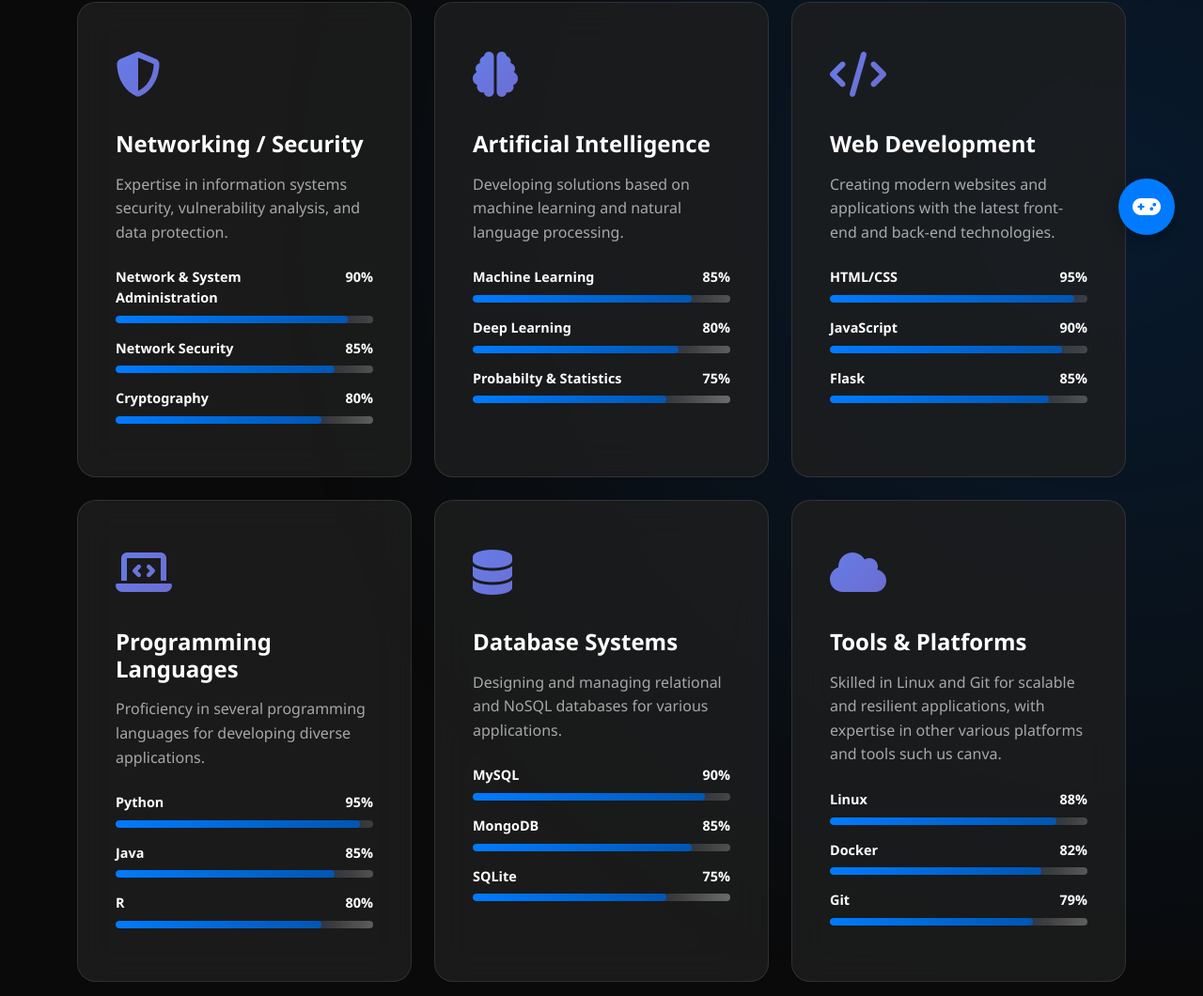
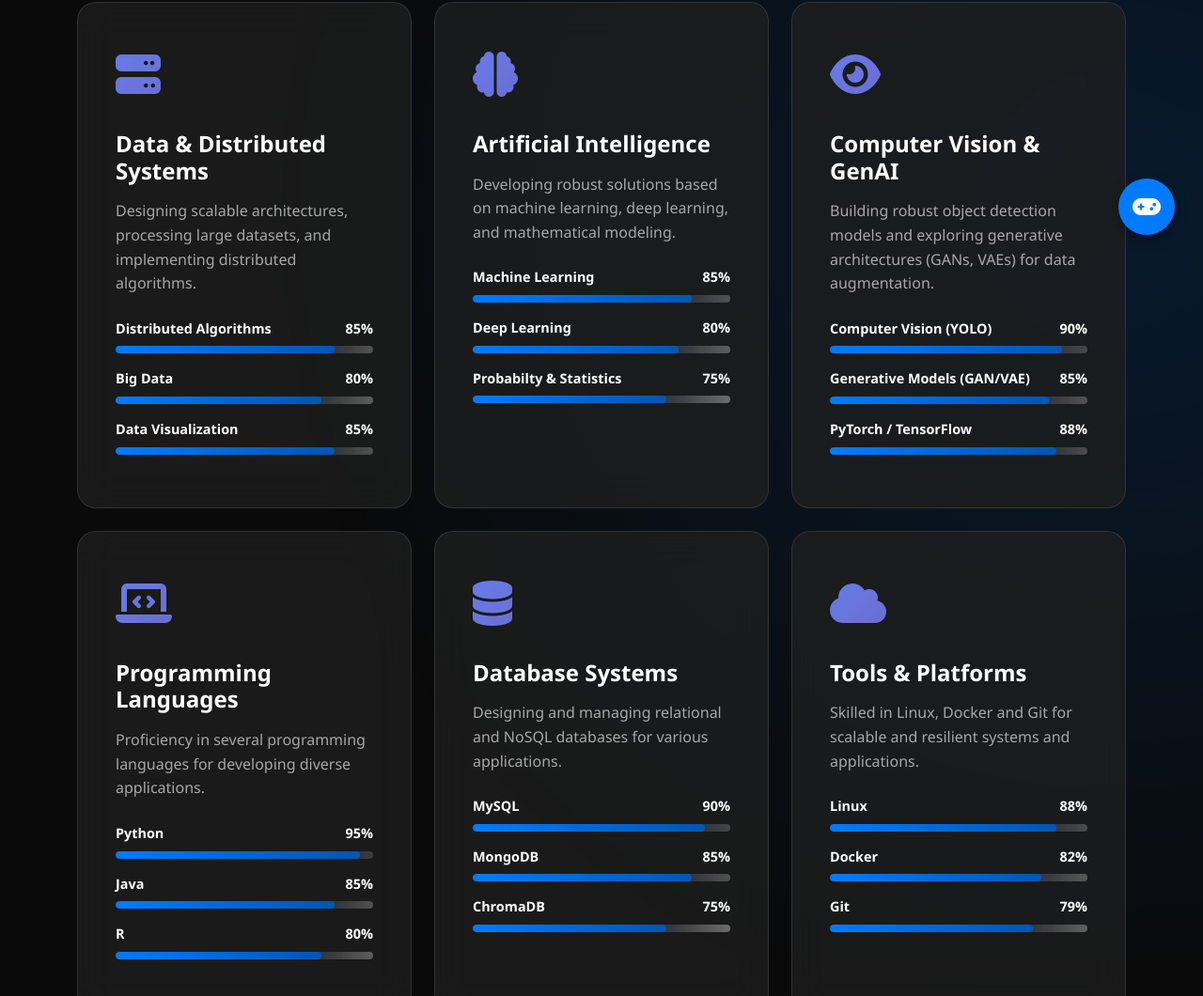
Before and after one commit to AymanMidan/My-Portfolio, a plain HTML site: page skills.html in a window 1280 px wide. Shown: the part 520-1580 px from the top of the page at 94% size. Drawn offline with nearby package versions, Linux system fonts and the light colour scheme.

Commit message:
Add files via upload

```diff
--- a/skills.html
+++ b/skills.html
@@ -462,29 +462,20 @@
   <section class="py-5">
     <div class="container">
       <div class="row g-4">
-        <!-- Cybersecurity Skills -->
+        <!-- Data & Distributed Systems Skills -->
         <div class="col-md-6 col-lg-4" data-aos="fade-up" data-aos-delay="100">
           <div class="skill-card">
             <div class="skill-icon">
-              <i class="fas fa-shield-alt"></i>
+              <i class="fas fa-server"></i>
             </div>
-            <h3 class="skill-title">Networking / Security</h3>
+            <h3 class="skill-title">Data & Distributed Systems</h3>
             <p class="skill-description">
-              Expertise in information systems security, vulnerability analysis, and data protection.
+              Designing scalable architectures, processing large datasets, and implementing distributed algorithms.
             </p>
             <div class="skill-progress">
               <div class="progress-item">
                 <div class="progress-label">
-                  <span>Network & System Administration</span>
-                  <span>90%</span>
-                </div>
-                <div class="progress-bar-custom">
-                  <div class="progress-fill" style="width: 90%"></div>
-                </div>
-              </div>
-              <div class="progress-item">
-                <div class="progress-label">
-                  <span>Network Security</span>
+                  <span>Distributed Algorithms</span>
                   <span>85%</span>
                 </div>
                 <div class="progress-bar-custom">
@@ -493,11 +484,20 @@
               </div>
               <div class="progress-item">
                 <div class="progress-label">
-                  <span>Cryptography</span>
+                  <span>Big Data</span>
                   <span>80%</span>
                 </div>
                 <div class="progress-bar-custom">
                   <div class="progress-fill" style="width: 80%"></div>
+                </div>
+              </div>
+              <div class="progress-item">
+                <div class="progress-label">
+                  <span>Data Visualization</span>
+                  <span>85%</span>
+                </div>
+                <div class="progress-bar-custom">
+                  <div class="progress-fill" style="width: 85%"></div>
                 </div>
               </div>
             </div>
@@ -512,7 +512,7 @@
             </div>
             <h3 class="skill-title">Artificial Intelligence</h3>
             <p class="skill-description">
-              Developing solutions based on machine learning and natural language processing.
+              Developing robust solutions based on machine learning, deep learning, and mathematical modeling.
             </p>
             <div class="skill-progress">
               <div class="progress-item">
@@ -546,29 +546,20 @@
           </div>
         </div>
 
-        <!-- Web Development Skills -->
+        <!-- Computer Vision & GenAI Skills -->
         <div class="col-md-6 col-lg-4" data-aos="fade-up" data-aos-delay="300">
           <div class="skill-card">
             <div class="skill-icon">
-              <i class="fas fa-code"></i>
+              <i class="fas fa-eye"></i>
             </div>
-            <h3 class="skill-title">Web Development</h3>
+            <h3 class="skill-title">Computer Vision & GenAI</h3>
             <p class="skill-description">
-              Creating modern websites and applications with the latest front-end and back-end technologies.
+              Building robust object detection models and exploring generative architectures (GANs, VAEs) for data augmentation.
             </p>
             <div class="skill-progress">
               <div class="progress-item">
                 <div class="progress-label">
-                  <span>HTML/CSS</span>
-                  <span>95%</span>
-                </div>
-                <div class="progress-bar-custom">
-                  <div class="progress-fill" style="width: 95%"></div>
-                </div>
-              </div>
-              <div class="progress-item">
-                <div class="progress-label">
-                  <span>JavaScript</span>
+                  <span>Computer Vision (YOLO)</span>
                   <span>90%</span>
                 </div>
                 <div class="progress-bar-custom">
@@ -577,11 +568,20 @@
               </div>
               <div class="progress-item">
                 <div class="progress-label">
-                  <span>Flask</span>
+                  <span>Generative Models (GAN/VAE)</span>
                   <span>85%</span>
                 </div>
                 <div class="progress-bar-custom">
                   <div class="progress-fill" style="width: 85%"></div>
+                </div>
+              </div>
+              <div class="progress-item">
+                <div class="progress-label">
+                  <span>PyTorch / TensorFlow</span>
+                  <span>88%</span>
+                </div>
+                <div class="progress-bar-custom">
+                  <div class="progress-fill" style="width: 88%"></div>
                 </div>
               </div>
             </div>
@@ -661,7 +661,7 @@
               </div>
               <div class="progress-item">
                 <div class="progress-label">
-                  <span>SQLite</span>
+                  <span>ChromaDB</span>
                   <span>75%</span>
                 </div>
                 <div class="progress-bar-custom">
@@ -680,7 +680,7 @@
             </div>
             <h3 class="skill-title">Tools & Platforms</h3>
             <p class="skill-description">
-              Skilled in Linux and Git for scalable and resilient applications, with expertise in other various platforms and tools such us canva.
+              Skilled in Linux, Docker and Git for scalable and resilient systems and applications.
             </p>
             <div class="skill-progress">
               <div class="progress-item">
@@ -750,7 +750,7 @@
 </div>
 
   <footer class="py-4 text-center">
-    <p class="mb-0">© 2025 Ayman MIDAN — All rights deserved</p>
+    <p class="mb-0">© 2026 Ayman MIDAN — All rights deserved</p>
   </footer>
 
   <div class="custom-cursor"></div>
@@ -791,8 +791,8 @@
       // Données des compétences pour le jeu
       const skillsData = [
         {
-          icon: 'fas fa-shield-alt',
-          title: 'Networking / Security',
+          icon: 'fas fa-server',
+          title: 'Data & Distributed Systems',
           isIntruder: false
         },
         {
@@ -801,8 +801,8 @@
           isIntruder: false
         },
         {
-          icon: 'fas fa-code',
-          title: 'Web Development',
+          icon: 'fas fa-eye',
+          title: 'Computer Vision & GenAI',
           isIntruder: false
         },
         {
@@ -818,7 +818,7 @@
         {
           icon: 'fas fa-cloud',
           title: 'Cloud Computing',
-          isIntruder: true // L'intrus
+          isIntruder: false
         },
         {
           icon: 'fas fa-network-wired',
@@ -828,7 +828,7 @@
         {
           icon: 'fas fa-mobile-alt',
           title: 'Desktop Development',
-          isIntruder: false
+          isIntruder: true // L'intrus
         }
       ];
 
@@ -1010,7 +1010,7 @@
           const b = parseInt(accentColor.slice(5, 7), 16);
           rgb = `${r}, ${g}, ${b}`;
         } else if (accentColor.startsWith('rgb')) {
-          rgb = accentColor.replace(/^rgb\(|\)$/g, '').trim();
+          rgb = accentColor.replace(/^rgb\(\vert{}\)$/g, '').trim();
         } else {
           rgb = '0, 123, 255'; // Valeur par défaut
         }
```
Also changed, not shown: about.html (+1 -1 lines), contact.html (+3 -3 lines), download.html (+3 -3 lines), education.html (+8 -1 lines), index.html (+2 -2 lines), projects.html (+40 -5 lines).
